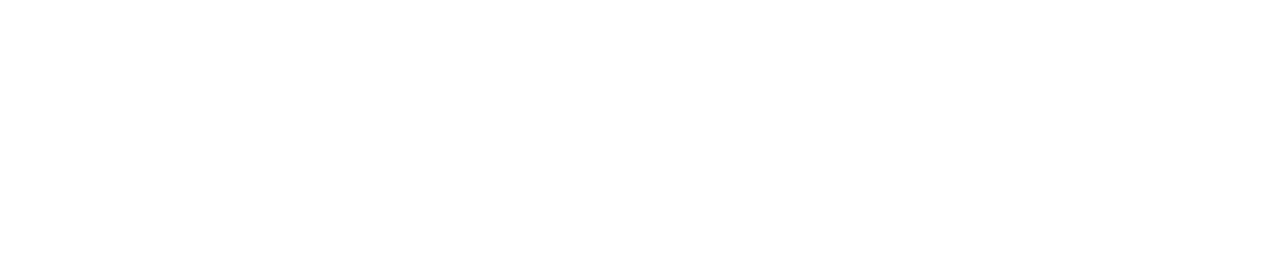
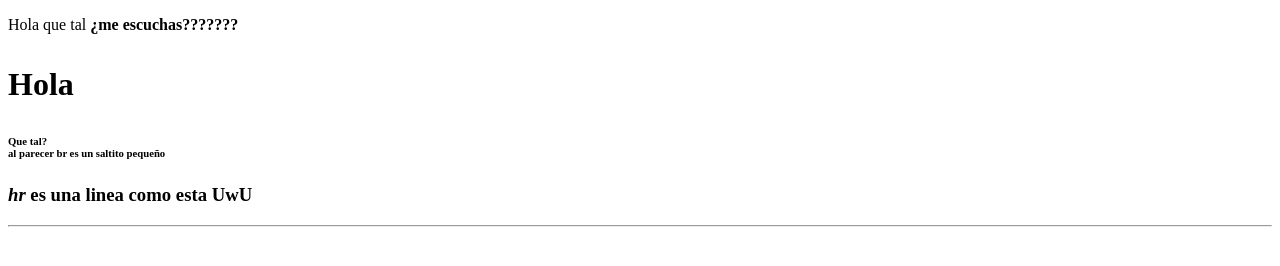
Before and after one commit to XIIIDeathXIII/git_test, a plain HTML site: page htmlEstructura/index.html in a window 1280 px wide. Drawn offline with Linux system fonts and the light colour scheme.

Commit message:
aprendi sobre parrafos, negritas, cursivas, comentarios, saltos de linea y lineas que rectas, ademas de entender un poco mas la etiqueta Head

```diff
--- a/htmlEstructura/index.html
+++ b/htmlEstructura/index.html
@@ -1,11 +1,31 @@
 <!DOCTYPE html>
-<html lang= "en">
+<html lang="en">
 
     <head>
-
         <meta charset="UTF-8">
         <title>repaso de paginas web</title>
 
     </head>
 
+    <body>
+        <p>Hola que tal <strong>¿me escuchas???????</strong></p>
+        <h1>
+            <p>
+                Hola
+            </p>
+            <p>
+
+            </p>
+        </h1>
+
+        <h6>
+            Que tal?  <br /> al parecer br es un saltito pequeño
+        </h6>
+        <h3> <em>hr</em> es una linea como esta UwU</h3>
+        <hr />
+    </body>
+    <!-- dejame de ignorarme te ignoro -->
+<!-- I am a html comment -->
+<!-- I am a html comment -->
+<!-- I am a html comment -->
 </html>
```
